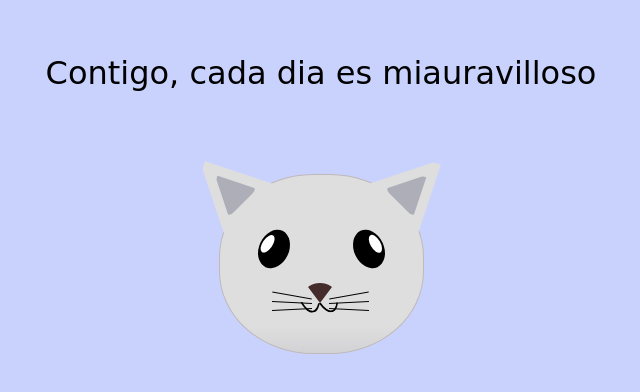
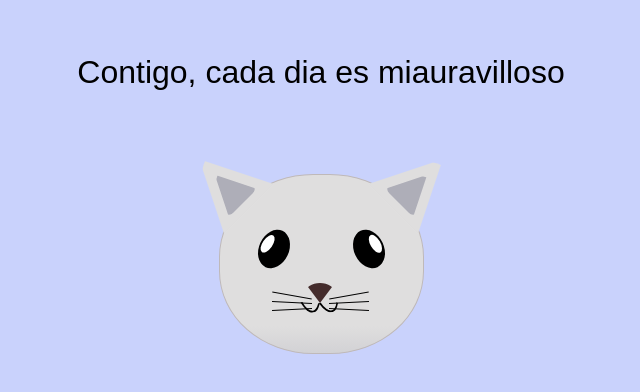
Before and after one commit to sergioiribe/cat-painting, a plain HTML site: page index.html in a window 1280 px wide. Shown: the part 136-528 px from the top of the page, without its empty margins (319-959 px from the left). Drawn offline with Linux system fonts and the light colour scheme.

Commit message:
cambios 2

```diff
--- a/styles.css
+++ b/styles.css
@@ -207,7 +207,7 @@ body {
 
 
 .title {
-    font-family: 'Lobster', cursive;
+    font-family: 'Lobster', sans-serif;
     font-size: 2rem;
     text-align: center;
     color: #000;
```
